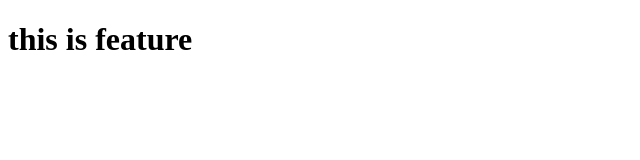
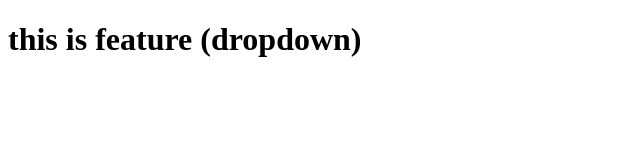
Before and after one commit to krbugde/DemoRepository, a plain HTML site: page extra.html in a window 1280 px wide. Shown: the whole page, without its empty margins (0-640 px from the left). Drawn offline with Linux system fonts and the light colour scheme.

```diff
--- a/extra.html
+++ b/extra.html
@@ -6,6 +6,6 @@
     <title>Document</title>
   </head>
   <body>
-    <h1>this is feature</h1>
+    <h1>this is feature (dropdown)</h1>
   </body>
 </html>
```
